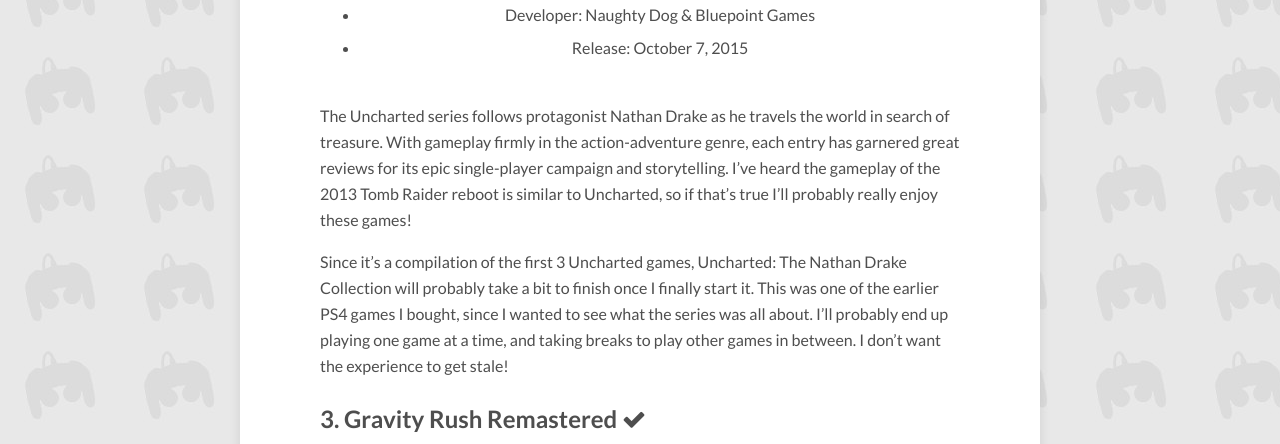
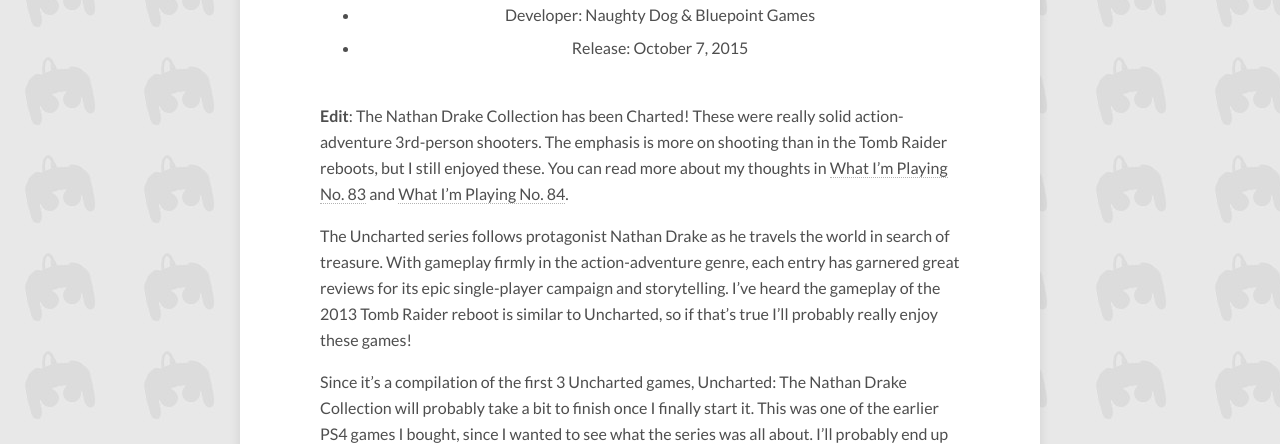
Before and after one commit to BravingTheBacklog/bravingthebacklog.github.io, a Jekyll site: the page built from _posts/2020-01-11-top-10-ps4-games-in-my-backlog.md, in a window 1280 px wide and 900 px high, scrolled down 4510 px, cut to the strip 154-598 px from the top of the window. Built offline with Jekyll 4.4.1, drawn with Linux system fonts in a browser that asks for light colours; nearby versions of some CDN libraries; comment, search, counter and statistics services are not loaded; some of the changed text lies outside the part shown.

Commit message:
Check Uncharted collection and Forgotton Anne off backlog posts

```diff
--- a/_posts/2020-01-11-top-10-ps4-games-in-my-backlog.md
+++ b/_posts/2020-01-11-top-10-ps4-games-in-my-backlog.md
@@ -113,7 +113,15 @@
 other weapons in order to take down your foes. It all sounds great to me, which
 is why I picked it up digitally during a PSN sale a while back!
 
-## 4. {% include game.html game="Uncharted The Nathan Drake Collection" %}
+## 4. {% include game.html game="Uncharted The Nathan Drake Collection" checkmark="" %}
+
+**Edit**: The Nathan Drake Collection has been Charted! These were really solid
+action-adventure 3rd-person shooters. The emphasis is more on shooting than in
+the Tomb Raider reboots, but I still enjoyed these. You can read more about my
+thoughts in [What I'm Playing No. 83]({% post_url
+2020-08-03-what-im-playing-no-83 %}#Uncharted:TheNathanDrakeCollection) and
+[What I'm Playing No. 84]({% post_url 2020-08-10-what-im-playing-no-84
+%}#Uncharted:TheNathanDrakeCollection).
 
 The Uncharted series follows protagonist Nathan Drake as he travels the world in
 search of treasure. With gameplay firmly in the action-adventure genre, each
```
Also changed, not shown: other parts of _posts/2020-01-11-top-10-ps4-games-in-my-backlog.md (+1 -1 lines), _posts/2020-05-14-top-10-games-in-my-steam-backlog-2020.md (+8 -2 lines).
